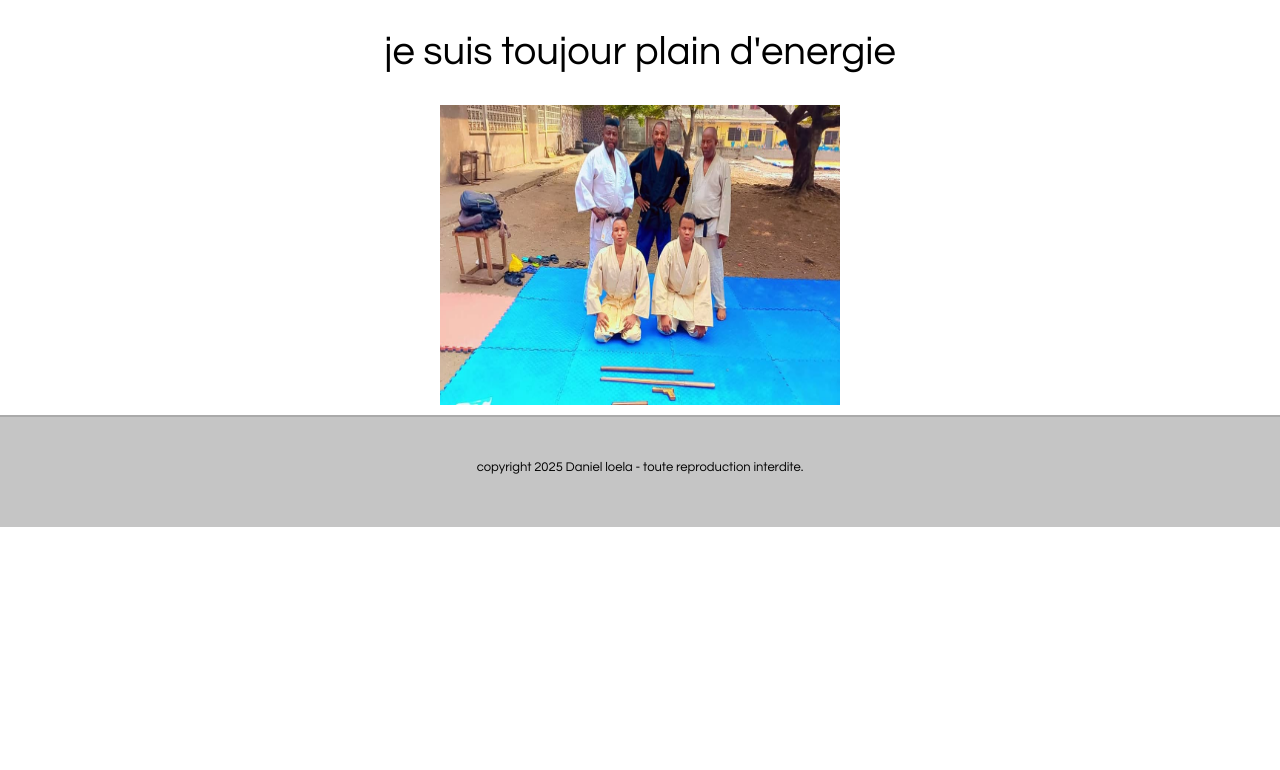
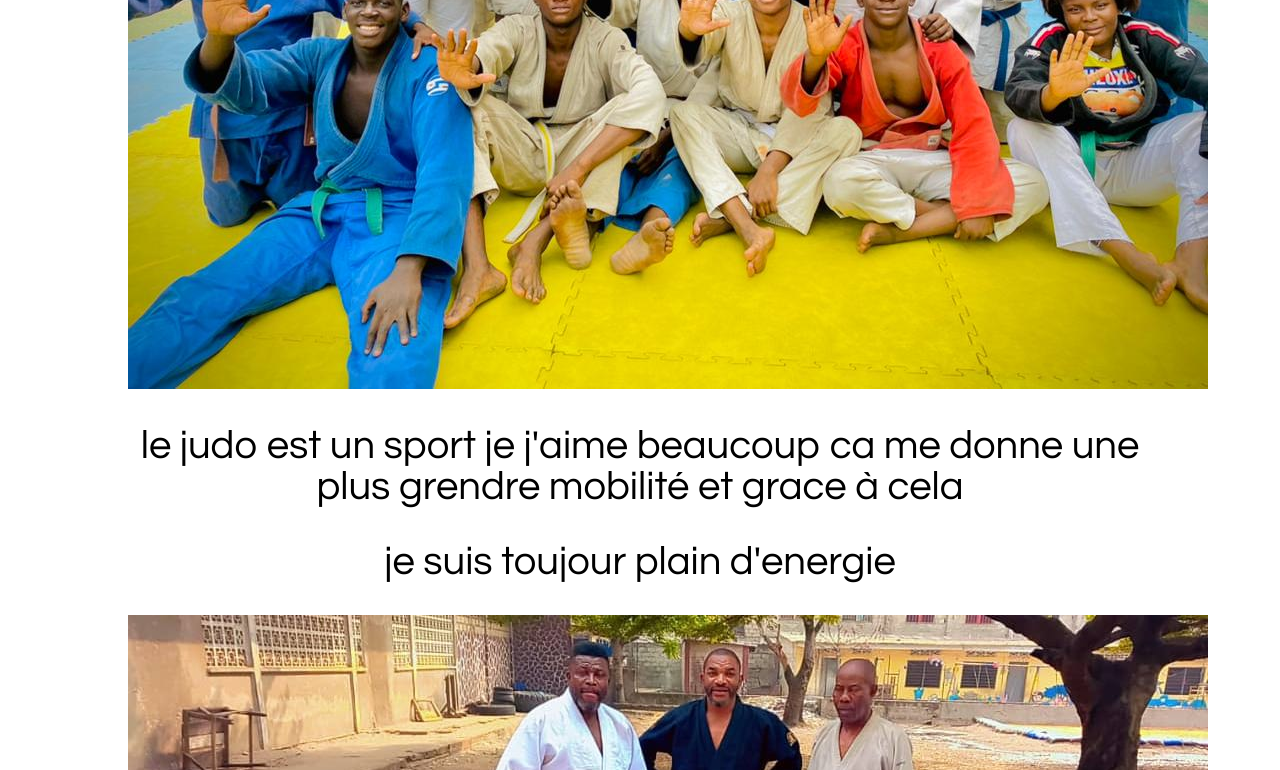
Before and after one commit to loela0330/mon_portfolio, a plain HTML site: page obis.html in a window 1280 px wide. Shown: the part 710-1480 px from the top of the page. Before the commit the page ends 1237 px from the top, so only its background shows below. Drawn offline with Linux system fonts and the light colour scheme.

Commit message:
modification
quelques retouche

```diff
--- a/obis.html
+++ b/obis.html
@@ -31,16 +31,15 @@
         <section class="jaune">
             <h1>LE JUDO</h1>
             <div class="sec">
-                <div class="leftsec">
-                    <img src="image/photo3.jpg" alt="judo" width="400" height="300">
-
+                <div class="photo">
+                    <img src="image/photo3.jpg" alt="judo">
                 </div>
                 <div class="rightsec">
                     <h1> le judo est un sport je j'aime beaucoup ca me donne une plus grendre mobilité et grace à cela </h1>
                     <h1>je suis toujour plain d'energie</h1>
                 </div>
-                <div class="photo2">
-                    <img src="image/photo2.jpg.jpg" alt="judo" width="400" height="300">
+                <div class="photo">
+                    <img src="image/photo2.jpg.jpg" alt="judo">
                 </div>
             </div>
         </section>
--- a/style.css
+++ b/style.css
@@ -121,6 +121,14 @@ section{
         flex-direction: column;
         padding: 10;
     }
+    .photo{
+    width: 100%;
+    height:auto;
+    object-fit: cover;
+    border-radius: 10px;
+    display: flex;
+    justify-content: center;
+    }
 }
 
 .rouge{
@@ -135,11 +143,3 @@ section{
     display: flex;
     justify-content: center;
 }
-.photo2{
-     width: 100%;
-    height:auto;
-    object-fit: cover;
-    border-radius: 10px;
-    display: flex;
-    justify-content: center;
-}
```
